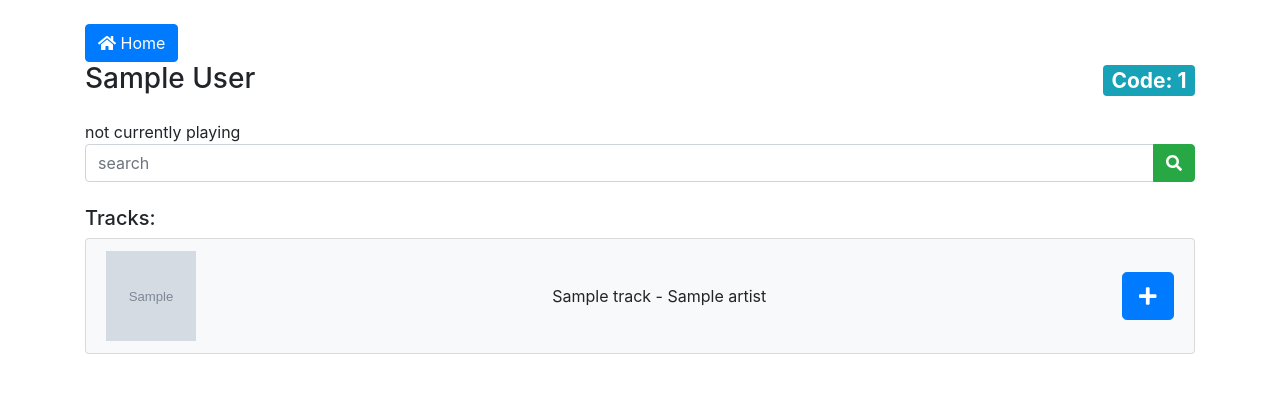
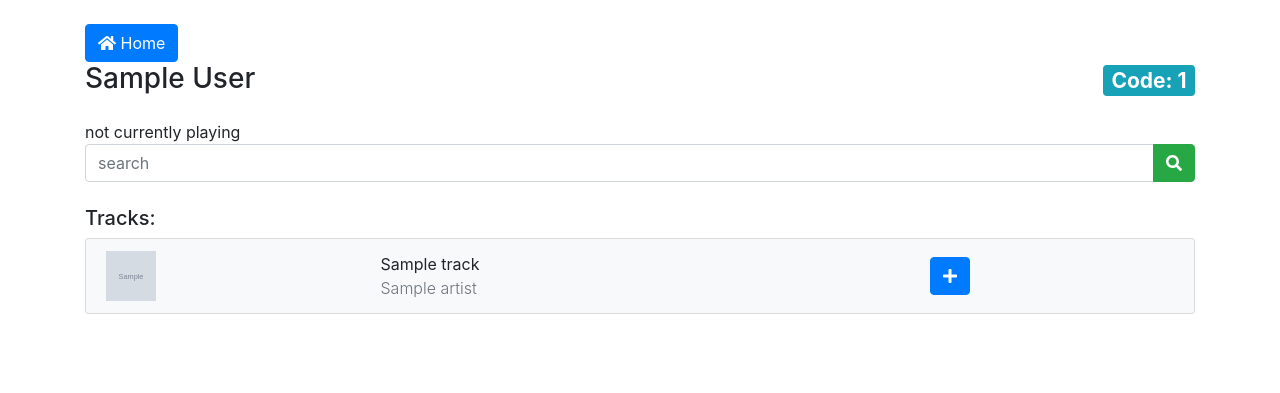
Before and after one commit to iangu48/spo2fi, a Flask app: template templates/search.html in a window 1280 px wide. Shown: the top 393 px of the page. Run offline with Flask 2, Linux system fonts and the light colour scheme; the template is opened without the code that fills it: most values are stand-ins (such as "Sample title", 1, 10 or a date in 2020); grey boxes marked "Sample" are stand-in pictures; some libraries are stand-ins or nearby versions.

Commit message:
fix search list visual overflow

```diff
--- a/templates/queue.html
+++ b/templates/queue.html
@@ -36,7 +36,7 @@
                         <div class="justify-content-start">
                             <div class="row">
                                 <div class="col-auto d-inline-block">
-                                    <img src="{{ track.album.images[0].url }}" alt="img" width="90" height="90">
+                                    <img src="{{ track.album.images[0].url }}" alt="img" width="50" height="50">
                                 </div>
                                 <div class="col-auto align-self-center flex-grow-1 d-inline-block">
                                     <span class="text-center">{{ track.name }} </span>
--- a/templates/search.html
+++ b/templates/search.html
@@ -17,10 +17,18 @@
         <li class="list-group-item bg-light">
             <form method="get" action="/add">
             <input name="trackId" id="trackId" value="{{ track.id }}" type="hidden">
-                <div class="d-flex justify-content-between bg-light align-items-center">
-                    <img src="{{ track.album.images[0].url}}" alt="img" width="90" height="90">
-                    <span>{{ track.name }} - {{ track.artists[0].name }} </span>
-                    <button type="submit" class="btn btn-primary btn-lg"><span class="fa fa-plus"></span></button>
+                <div class="row d-flex align-items-center justify-content-between">
+                    <div class="col-3 d-inline-block">
+                        <img src="{{ track.album.images[0].url}}" alt="img" width="50" height="50">
+                    </div>
+                    <div class="col-6 align-self-center flex-grow-1 d-inline-block">
+                        <span class="text-center">{{ track.name }} </span>
+                        <div class="w-100"></div>
+                        <span class="text-muted font-weight-light">{{ track.artists[0].name }}</span>
+                    </div>
+                    <div class="col-3 align-self-center">
+                        <button type="submit" class="btn btn-primary d-inline-block"><span class="fa fa-plus"></span></button>
+                    </div>
                 </div>
             </form>
         </li>
```
